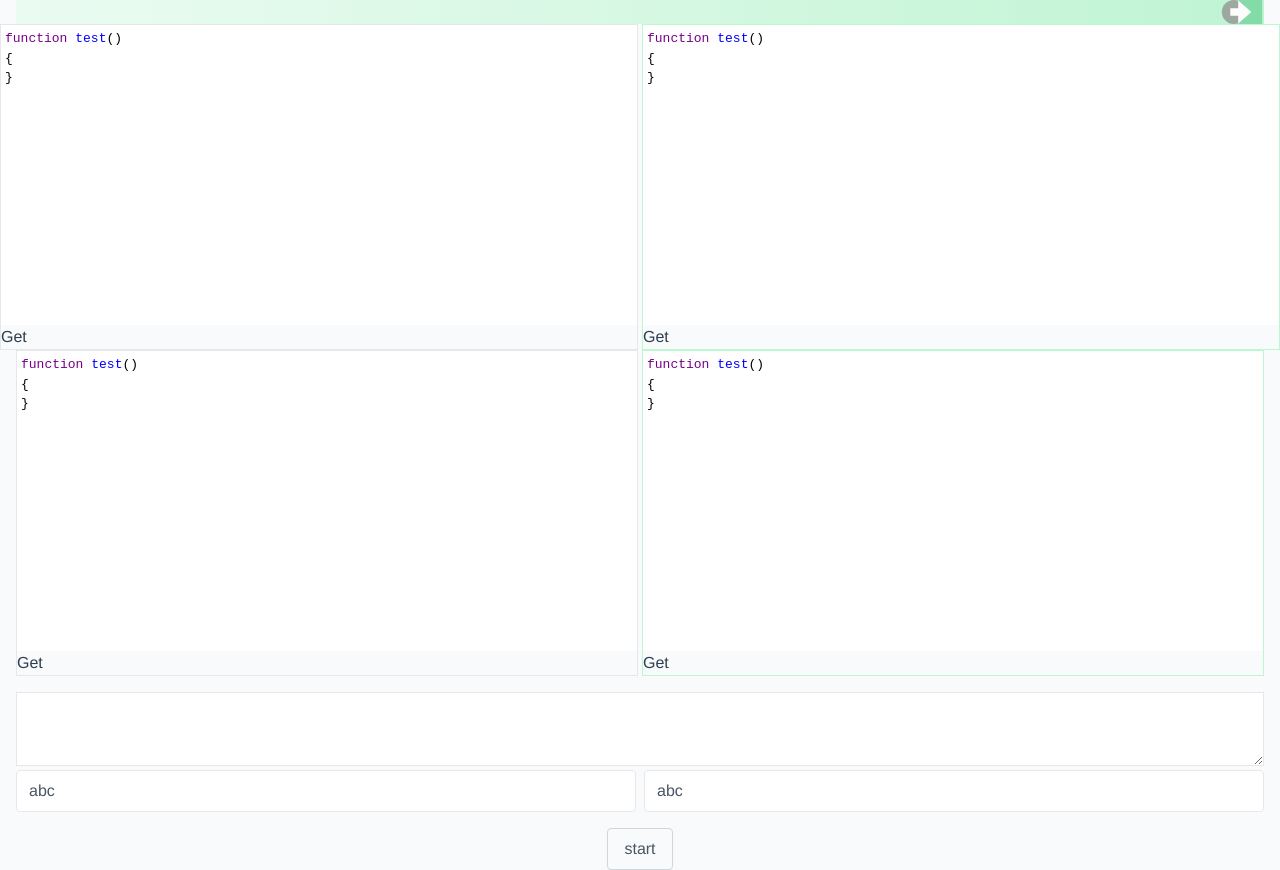
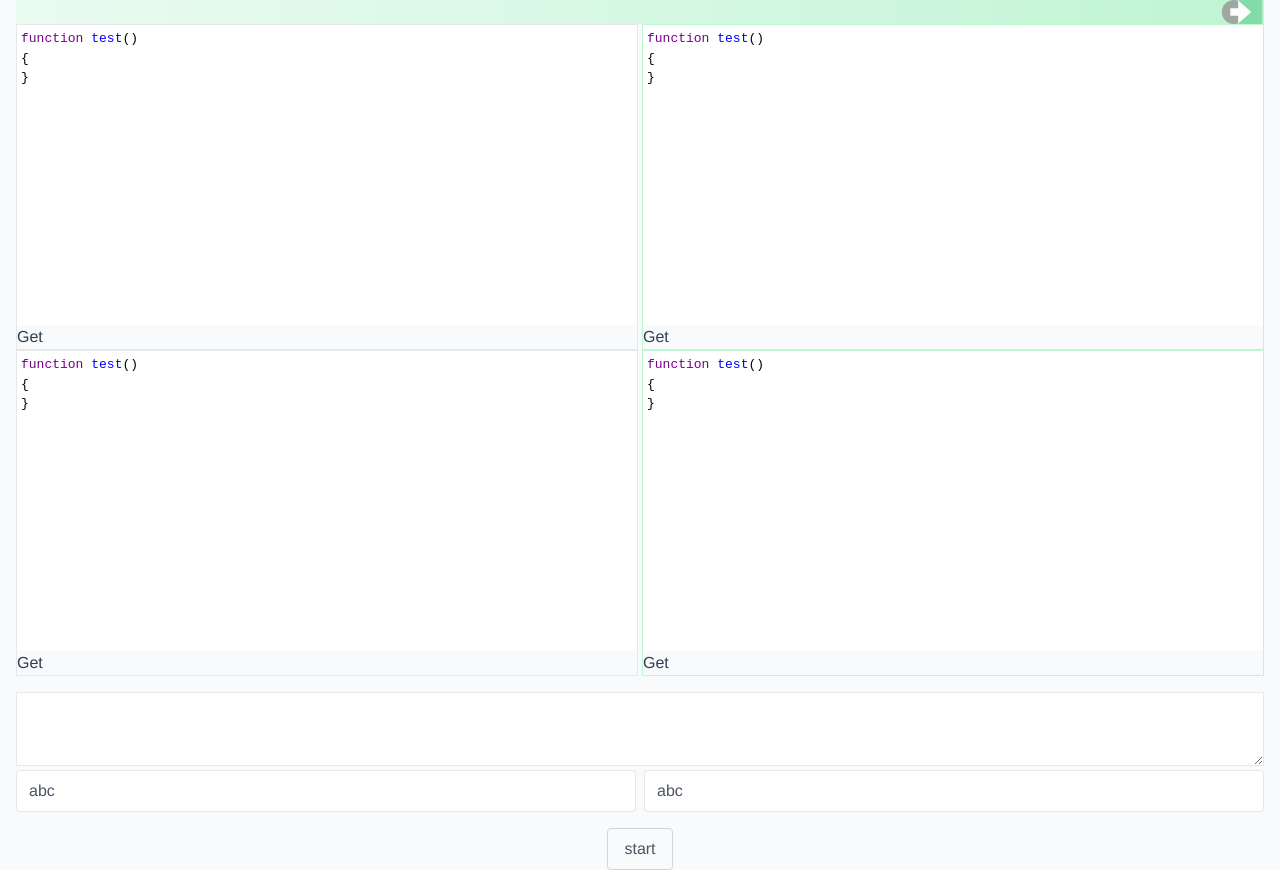
Before and after one commit to maxzz/revue-playground, a Vue app: page / in a window 1280 px wide. Built offline with nearby package versions, Linux system fonts and the light colour scheme.

Commit message:
Feature:done w/ splitter for now

```diff
--- a/src/components/Editors.vue
+++ b/src/components/Editors.vue
@@ -1,5 +1,6 @@
 <template>
-    <SplitPane style="m-4">
+    <div class="px-4">
+        <SplitPane>
             <template v-slot:a>
                 <Editor class="flex-1 border border-gray-200" />
             </template>
@@ -7,6 +8,7 @@
                 <Editor class="flex-1 border border-green-200" />
             </template>
         </SplitPane>
+    </div>
 
     <div class="split-panel flex px-4">
         <Editor class="flex-1 border border-gray-200" />
--- a/src/components/SplitPane.vue
+++ b/src/components/SplitPane.vue
@@ -1,15 +1,11 @@
 <template>
     <div ref="container" class="splitpane">
-        <div :style="styleA">
-            <slot name="a">
-                default a
-            </slot>
+        <div class="splitpane-content" :style="styleA">
+            <slot name="a">a</slot>
         </div>
-        <div class="splitpane-divider flex-grow-0 flex-shrink-0" @mousedown="onMouseDown"></div>
-        <div :style="styleB">
-            <slot name="b">
-                default b
-            </slot>
+        <div class="splitpane-divider" @mousedown="onMouseDown"></div>
+        <div class="splitpane-content">
+            <slot name="b">b</slot>
         </div>
     </div>
 </template>
@@ -35,7 +31,7 @@
                 function moveHandler(event: MouseEvent) {
                     event.preventDefault();
                     let newPosition = (((vertical ? event.pageY : event.pageX) - offset) / size) * 100;
-                    setPosition(Math.floor(Math.min(Math.max(0, newPosition), 99))); // Using 99% as the max value prevents the divider from disappearing
+                    setPosition(Math.min(Math.max(0, newPosition), 99)); // Using 99% as the max value prevents the divider from disappearing
                 };
 
                 function upHandler() {
@@ -50,36 +46,24 @@
             };
 
             type styleAB = {
-                flex: string;
                 minWidth?: string;
+                maxWidth?: string;
                 minHeight?: string;
-                maxWidth?: string;
                 maxHeight?: string;
             }
 
             const styleA = reactive<styleAB>({
-                flex: '1',
-            });
-
-            const styleB = reactive<styleAB>({
-                flex: '1',
-                minWidth: '0',
-                minHeight: '0',
             });
 
             function setPosition(x: number) {
                 position.value = x;
-                if (vertical) {
-                    styleA.minHeight = styleA.maxHeight = position.value + '%'; // top
-                } else {
-                    styleA.minWidth = styleA.maxWidth = position.value + '%'; // left
-                }
+                const name = vertical ? 'Height' : 'Width'; // top or left
+                styleA[`min${name}` as 'minWidth' | 'minHeight'] = styleA[`max${name}` as 'maxWidth' | 'maxHeight'] = position.value + '%';
             }
 
             return {
                 container,
                 styleA,
-                styleB,
                 onMouseDown,
             };
         },
@@ -91,29 +75,30 @@
         display: flex;
     }
 
-    // .splitpane-content {
-    //     flex: 1;
-    //     /* for Firefox, otherwise it overflows the parent*/
-    //     min-height: 0;
-    //     min-width: 0;
-    // }
+    .splitpane-content {
+        flex: 1;
+        min-height: 0; // 'min-height: 0; min-width: 0' for Firefox, otherwise it overflows the parent
+        min-width: 0;
+    }
 
     .splitpane-divider {
         //background-color: #ddd;
+        flex-grow: 0;
+        flex-shrink: 0;
         width: 4px;
 
         &.vertical {
             height: 4px;
         }
-    }
 
-    .splitpane-divider:hover {
-        background-color: #999;
-        cursor: col-resize;
-    }
+        &:hover {
+            background-color: #999;
+            cursor: col-resize;
+        }
 
-    .splitpane-divider.vertical:hover {
-        background-color: #999;
-        cursor: row-resize;
+        &.vertical:hover {
+            background-color: #999;
+            cursor: row-resize;
+        }
     }
 </style>
```
Lines whose indentation alone changed are shown as unchanged.
